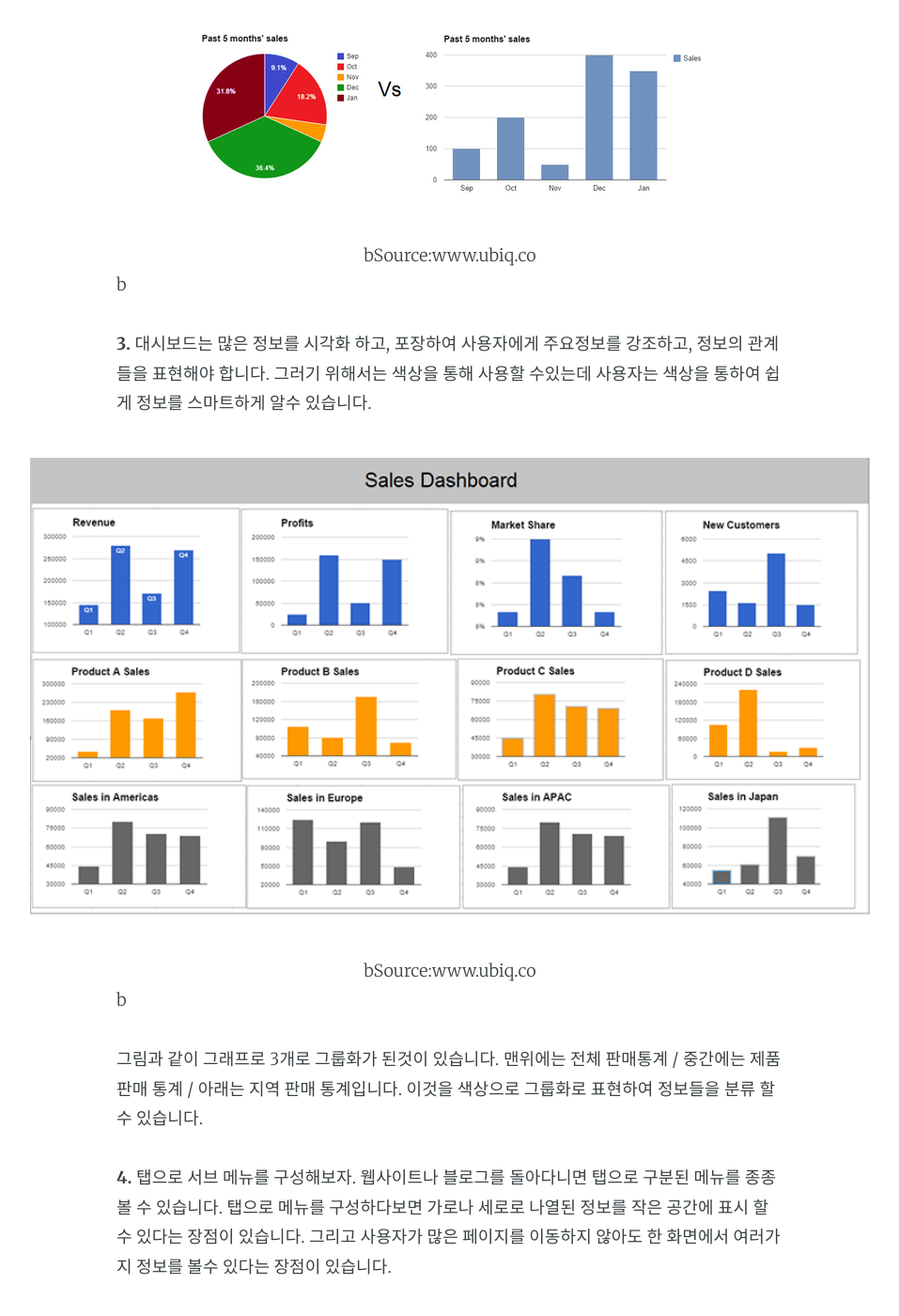
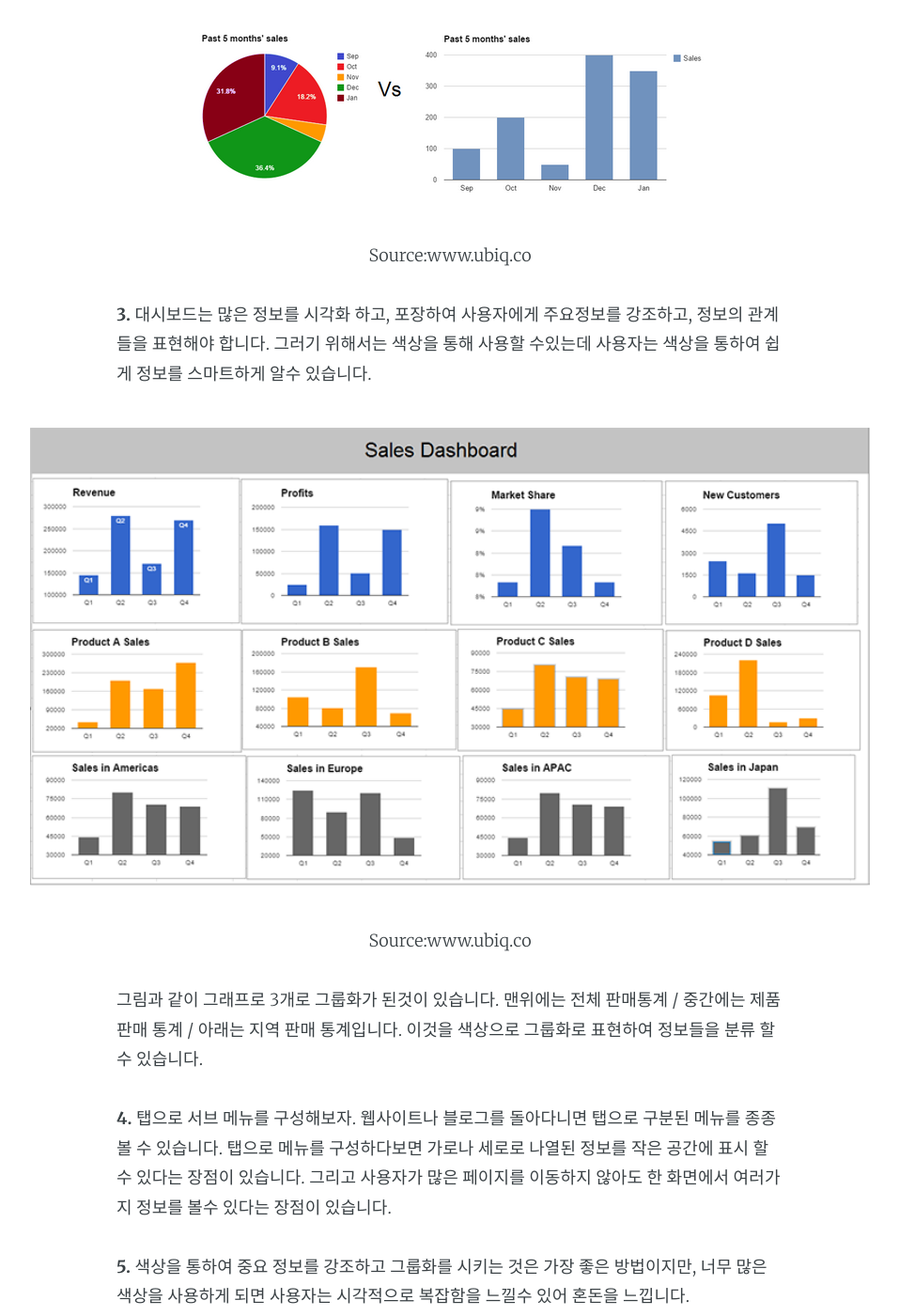
Before and after one commit to whatap/whatap.github.io, a Jekyll site: the page built from _posts/2015-09-17-UserInterface.md, in a window 1280 px wide and 1400 px high, scrolled down 1579 px. Shown: the whole window at 94% size, without its empty margins (161-1118 px from the left). Built offline with Jekyll 4.4.1, drawn with Linux system fonts in a browser that asks for light colours; Markdown is read by kramdown in place of the engine named in the settings.

Commit message:
글 수정

```diff
--- a/_posts/2015-09-17-UserInterface.md
+++ b/_posts/2015-09-17-UserInterface.md
@@ -35,14 +35,14 @@ profile: shlee.png
 
 정보를 시각화하기위해서는 적절한 차트를 사용하는게 중요합니다.
 
-![alt text](/assets/images/shlee/01/002.png "002") <center>bSource:www.ubiq.co</center>b
+![alt text](/assets/images/shlee/01/002.png "002") <center>Source:www.ubiq.co</center>
 
 
 
 **3.** 대시보드는 많은 정보를 시각화 하고, 포장하여 사용자에게 주요정보를 강조하고, 정보의 관계들을 표현해야 합니다.
 그러기 위해서는 색상을 통해 사용할 수있는데 사용자는 색상을 통하여 쉽게 정보를 스마트하게 알수 있습니다.
 
-![alt text](/assets/images/shlee/01/003.png "003") <center>bSource:www.ubiq.co</center>b
+![alt text](/assets/images/shlee/01/003.png "003") <center>Source:www.ubiq.co</center>
 
 그림과 같이 그래프로 3개로 그룹화가 된것이 있습니다.
 맨위에는 전체 판매통계 / 중간에는 제품 판매 통계 / 아래는 지역 판매 통계입니다.
```
